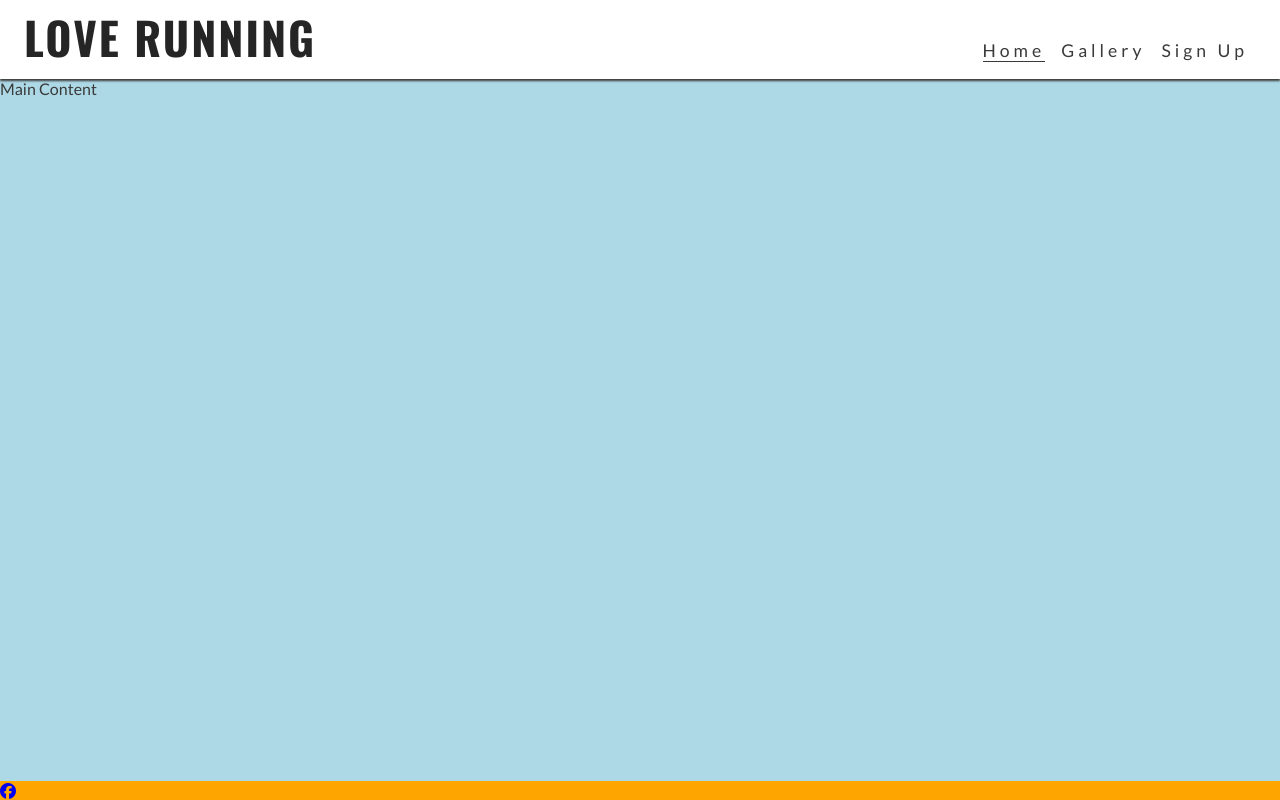
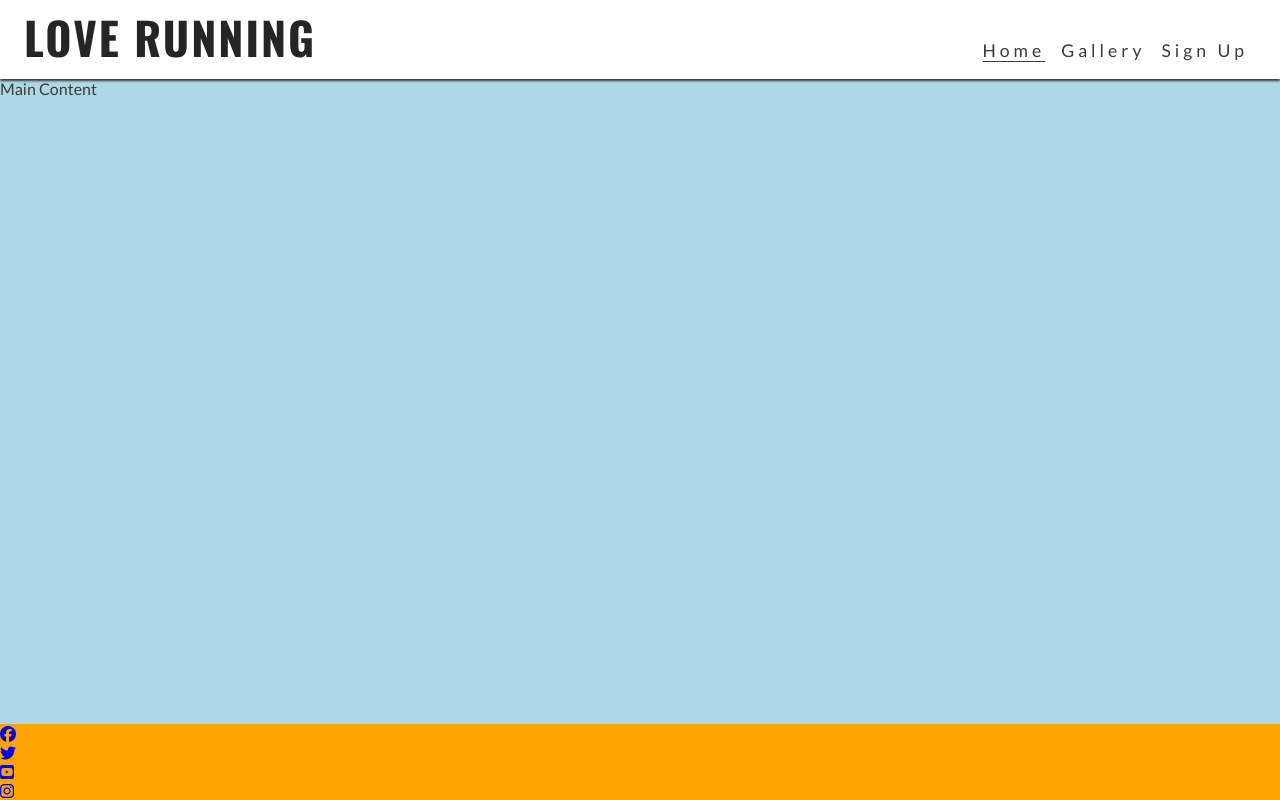
Before and after one commit to davidblue90125/love-running, a plain HTML site: page index.html in a window 1280 px wide. Drawn offline with nearby package versions, Linux system fonts and the light colour scheme.

Commit message:
Add remaining links to footer

```diff
--- a/assets/css/style.css
+++ b/assets/css/style.css
@@ -93,6 +93,7 @@ main {
 /* Footer */
 footer {
   background-color: orange;
+  display: flex;
 }
 
 /* Media query: tablets and larger (768px and up) */
--- a/index.html
+++ b/index.html
@@ -42,7 +42,7 @@
         <h1 id="logo">Love Running</h1>
       </a>
       <input type="checkbox" id="nav-toggle" name="nav-toggle">
-        <label for="nav-toggle" class="nav-toggle-label">X</label>
+        <label for="nav-toggle" class="nav-toggle-label"><i class="fa-solid fa-bars"></i></label>
       </input>
 
       <nav>
@@ -61,7 +61,21 @@
     <footer>
         <ul>
             <li>
-                <a href="https://www.facebook.com" target="_blank" rel="noopener" aria-label="Visit our Facebook page (opens in a new tab)"><i class="fa-brands fa-facebook"></i></a>
+                <a href="https://www.facebook.com" target="_blank" rel="noopener"
+                aria-label="Visit our Facebook page (opens in a new tab)"><i class="fa-brands fa-facebook"></i></a>
+            </li>
+            <li>
+                <a href="https://x.com/home" target="_blank" rel="noopener"
+                aria-label="Visit our Twitter page (opens in a new tab)"><i class="fa-brands fa-twitter"></i></a>
+            </li>
+            <li>
+                <a href="https://youtube.com" target="_blank" rel="noopener"
+                aria-label="Visit our YouTube page (opens in a new tab)"><i class="fa-brands fa-square-youtube"></i></a>
+            </li>
+            <li>
+                <a href="https://www.instagram.com/" target="_blank" rel="noopener"
+                aria-label="Visit our Instagram page (opens in a new tab)"><i class="fa-brands fa-instagram"></i></a>
+            </li>
         </ul>
     </footer>
 
```
